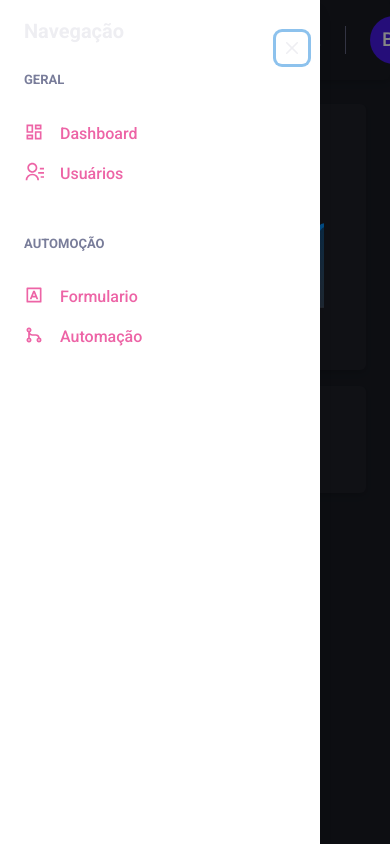
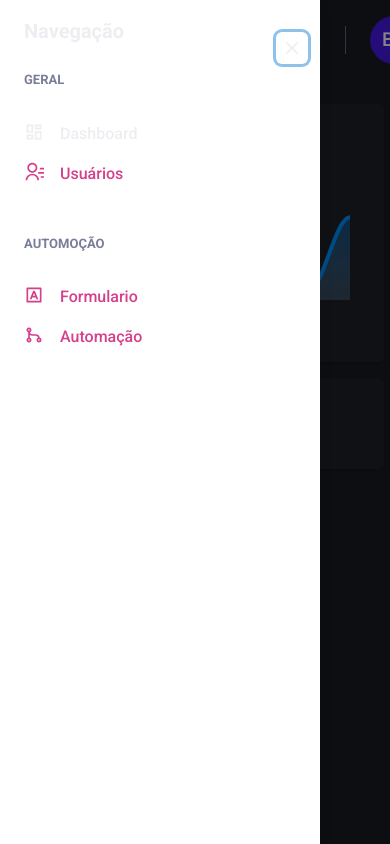
Before and after one commit to bsvleste/dahsbsv, a Next.js app: page /dashboard in a window 390 px wide. Both pictures are taken after a click on the button "Open navigation". Shown: the top 844 px of the page. Built offline with nearby package versions, Linux system fonts and the light colour scheme.

Commit message:
finalizando responsividade

```diff
--- /dev/null
+++ b/src/components/ActiveLink.tsx
@@ -0,0 +1,29 @@
+import Link , {LinkProps} from 'next/link';
+import { ReactElement,cloneElement } from 'react';
+import { useRouter } from 'next/router';
+
+interface ActiveLinkProps extends LinkProps{
+  children:ReactElement
+  shouldMatchExactHref?:boolean
+}
+export function ActiveLink ({children,shouldMatchExactHref = false,...rest}:ActiveLinkProps){
+  let isActive = false
+  const {asPath}  = useRouter();
+
+  if(shouldMatchExactHref && (asPath === rest.href || asPath === rest.as))
+  {
+    isActive=true
+  }
+  if(!shouldMatchExactHref &&
+    (asPath.startsWith( String(rest.href))
+    || asPath.startsWith(String(rest.as)))){
+      isActive=true
+    }
+  return (
+      <Link {...rest}>
+        {cloneElement(children,{
+          color:isActive? 'gray.50':'pink.500'
+        })}
+      </Link>
+  );
+}
--- a/src/components/Header/index.tsx
+++ b/src/components/Header/index.tsx
@@ -20,7 +20,6 @@ export function Header (){
       mx="auto"
       px="6"
       align="center"
-      boxShadow="md" p="6" rounded="md"
       >
         {!isWideVersion && (
         <IconButton
--- a/src/components/Sidebar/Navlink.tsx
+++ b/src/components/Sidebar/Navlink.tsx
@@ -1,15 +1,19 @@
 import {ElementType} from 'react'
-import{Link,Icon,Text, LinkProps as ChakraLinkProps} from '@chakra-ui/react'
-
+import{Link as ChakraNavlink,Icon,Text, LinkProps as ChakraLinkProps} from '@chakra-ui/react'
+import Link from 'next/link'
+import { ActiveLink } from '../ActiveLink'
 interface NavLinkProps extends ChakraLinkProps {
-  icon:ElementType
-  children:string
+  icon:ElementType;
+  children:string;
+  href:string
 }
-export function Navlink({icon,children,...rest}:NavLinkProps){
+export function Navlink({icon,children,href,...rest}:NavLinkProps){
   return(
-    <Link href="/dashboard" display="flex" align="center" color="pink.400" {...rest}>
-      <Icon as={icon}fontSize="20" />
-      <Text ml="4"fontWeight="medium">{children}</Text>
-    </Link>
+    <ActiveLink href={href} passHref>
+      <ChakraNavlink  display="flex" align="center" {...rest}>
+        <Icon as={icon}fontSize="20" />
+        <Text ml="4"fontWeight="medium">{children}</Text>
+      </ChakraNavlink>
+    </ActiveLink>
   )
 }
--- a/src/components/Sidebar/SidebarNav.tsx
+++ b/src/components/Sidebar/SidebarNav.tsx
@@ -6,18 +6,18 @@ export function SidebarNav(){
   return(
     <Stack spacing="12" align='flex-start'>
         <Navsection title="GERAL">
-          <Navlink icon={RiDashboardLine}>
+          <Navlink icon={RiDashboardLine} href="/dashboard">
             Dashboard
           </Navlink>
-          <Navlink icon={RiContactsLine}>
+          <Navlink icon={RiContactsLine} href="/users">
             Usuários
           </Navlink>
         </Navsection>
        <Navsection title="AUTOMOÇÃO">
-       <Navlink icon={RiInputMethodLine}>
+       <Navlink icon={RiInputMethodLine} href="/forms">
          Formulario
        </Navlink>
-        <Navlink icon={RiGitMergeLine}>
+        <Navlink icon={RiGitMergeLine} href="/automation">
           Automação
         </Navlink>
        </Navsection>
--- a/src/pages/dashboard.tsx
+++ b/src/pages/dashboard.tsx
@@ -59,12 +59,25 @@ export default function Dashboard (){
         mx="auto"
         px="6">
           <Sidebar/>
-          <SimpleGrid flex="1" gap="4" minChildWidth="320px" align='flex-start'>
-            <Box bg="gray.800" p="8" borderRadius={8} boxShadow="md" rounded="md" pb="4" _hover={{boxShadow:'sm'}}>
+          <SimpleGrid flex="1" gap="4" minChildWidth="360px" align='flex-start'>
+            <Box
+              bg="gray.800"
+              p={["6","8"]}
+              borderRadius={8}
+              boxShadow="md"
+              rounded="md"
+              pb="4"
+              _hover={{boxShadow:'sm'}}>
               <Text fontSize="lg" mb="4">Inscritos da semana</Text>
               <Chart options={options} series={series} type="area" height={160}  />
             </Box>
-            <Box bg="gray.800"p="8" borderRadius="8" boxShadow="md" rounded="md" _hover={{boxShadow:'sm'}}>
+            <Box
+              bg="gray.800"
+              p={["6","8"]}
+              borderRadius="8"
+              boxShadow="md"
+              rounded="md"
+              _hover={{boxShadow:'sm'}}>
               <Text fontSize="lg" mb="4">Inscritos da semana</Text>
             </Box>
 
```
Also changed, not shown: src/components/Pagination.tsx (+3 -4 lines), src/pages/users/create.tsx (+7 -5 lines), src/pages/users/index.tsx (+15 -6 lines).
